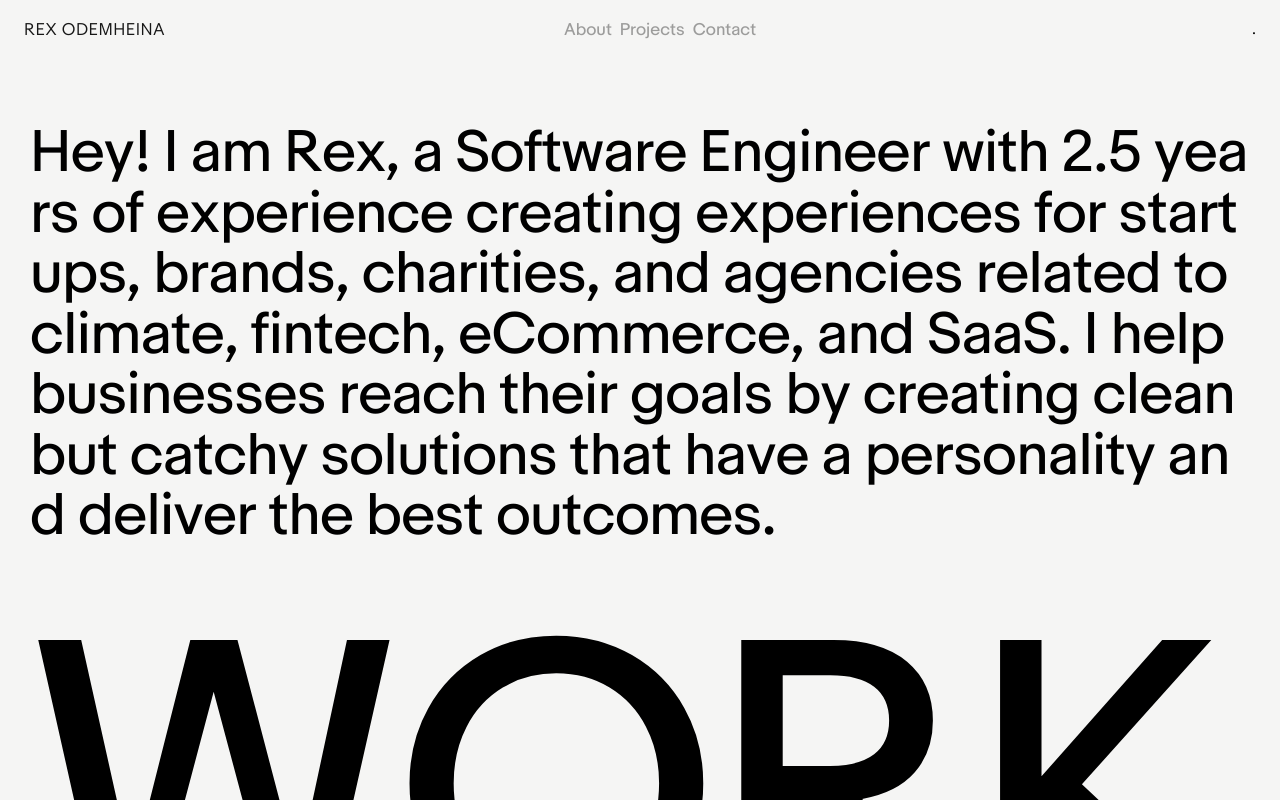
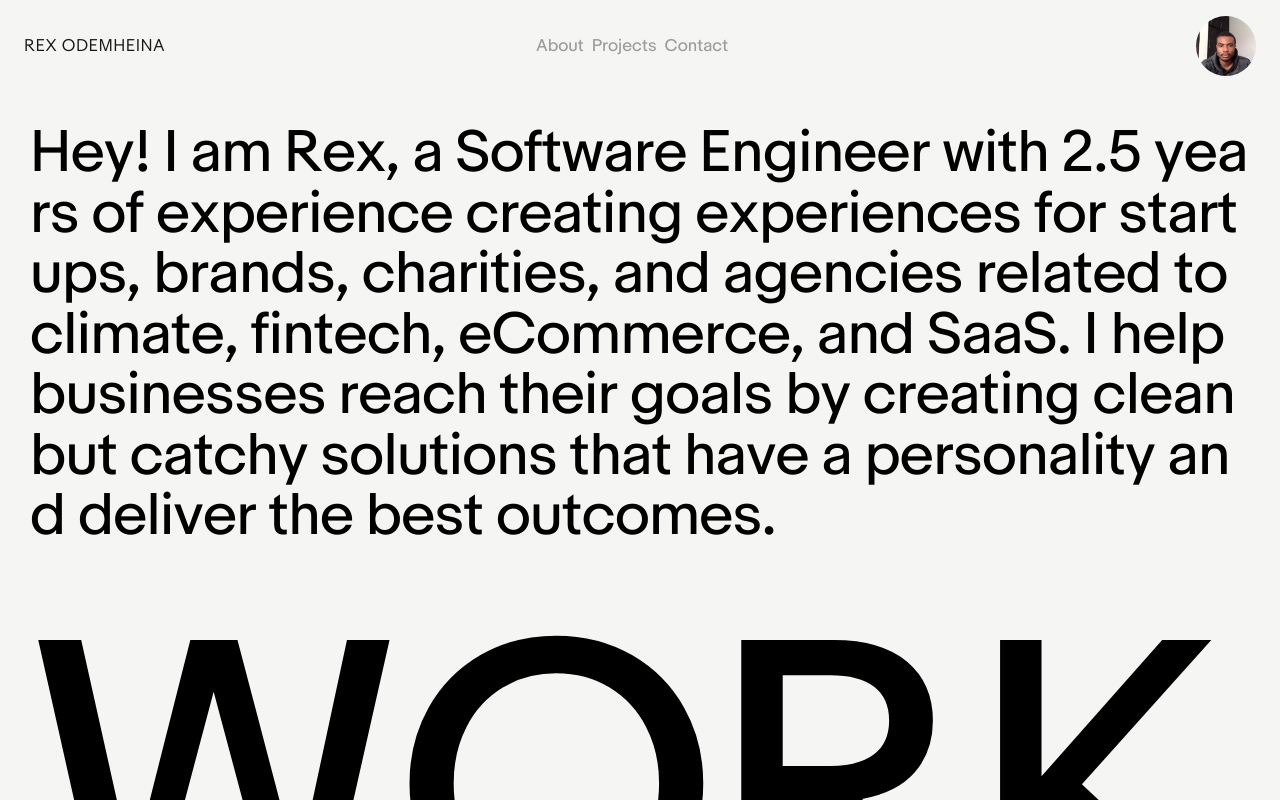
Before and after one commit to rexjoseph/portfolio, a React (Create React App) app: page /#/ in a window 1280 px wide. Before the commit this address led to /#/portfolio. Shown: the top 800 px of the page. Built offline with nearby package versions, Linux system fonts and the light colour scheme.

Commit message:
app photo to navigation

```diff
--- a/src/pages/Home.js
+++ b/src/pages/Home.js
@@ -3,6 +3,7 @@ import styled from "styled-components";
 import Bop from "../images/bop-min-scaled-1.jpg";
 import { Link } from "react-router-dom";
 import TextSpan from "../TextSpan";
+import Image from "../images/pfp-rex.jpeg"
 
 const sentence =
   "Hey! I am Rex, a Software Engineer with 2.5 years of experience creating experiences for startups, brands, charities, and agencies related to climate, fintech, eCommerce, and SaaS. I help businesses reach their goals by creating clean but catchy solutions that have a personality and deliver the best outcomes.".split(
@@ -157,7 +158,24 @@ const SiteHeaderIcon = styled.div`
   visibility: inherit;
   position: relative;
   overflow: hidden;
+  background-color: rgb(209 213 219/1);
+  border-color: rgb(255 255 255/1);
+  border-width: 2px;
+  border-radius: 9999px;
+  width: 60px;
+  height: 60px;
+  aspect-ratio: 1/1;
+
+  @media (max-width: 768px) {
+    width: 30px;
+    height: 30px;
+  }
 `;
+
+const SiteHeaderIconImage = styled.img`
+  height: auto;
+  max-width: 100%;
+`
 
 const Main = styled.main`
   background: #f5f5f4;
@@ -522,7 +540,9 @@ const Home = () => {
               </MenuList>
             </MenuContainer>
           </SiteHeaderMenu>
-          <SiteHeaderIcon>.</SiteHeaderIcon>
+          <SiteHeaderIcon>
+            <SiteHeaderIconImage src={Image} />
+          </SiteHeaderIcon>
         </FullContainer>
       </SiteHeader>
       <Main>
```
Also changed, not shown: src/images/pfp-rex.jpeg (added).
